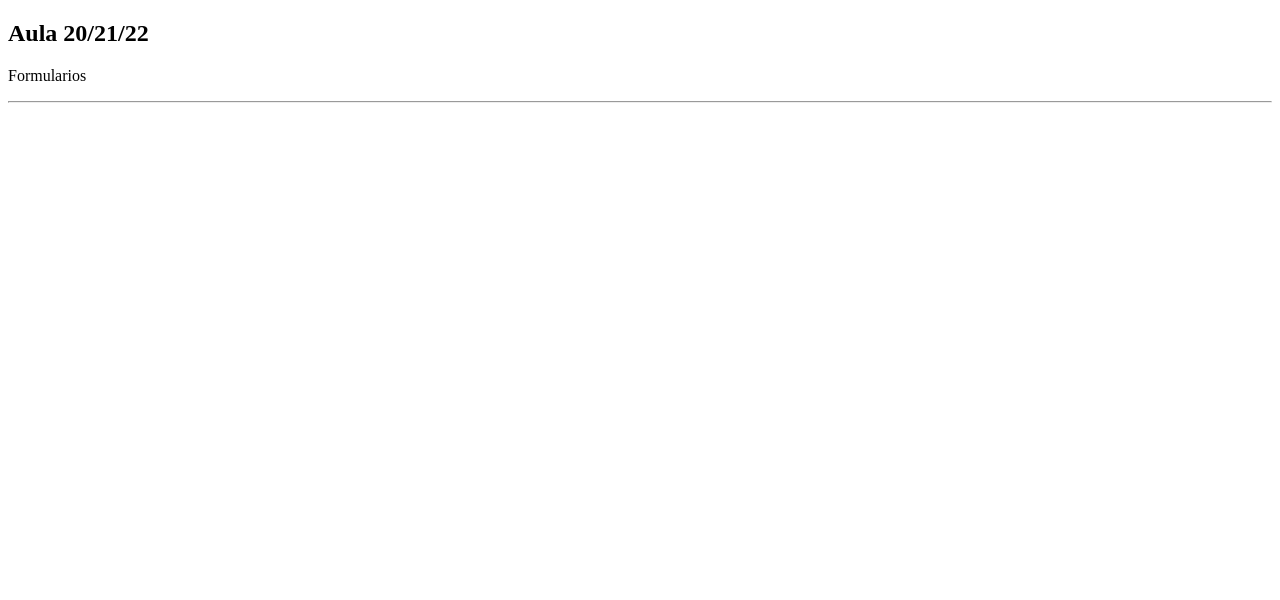
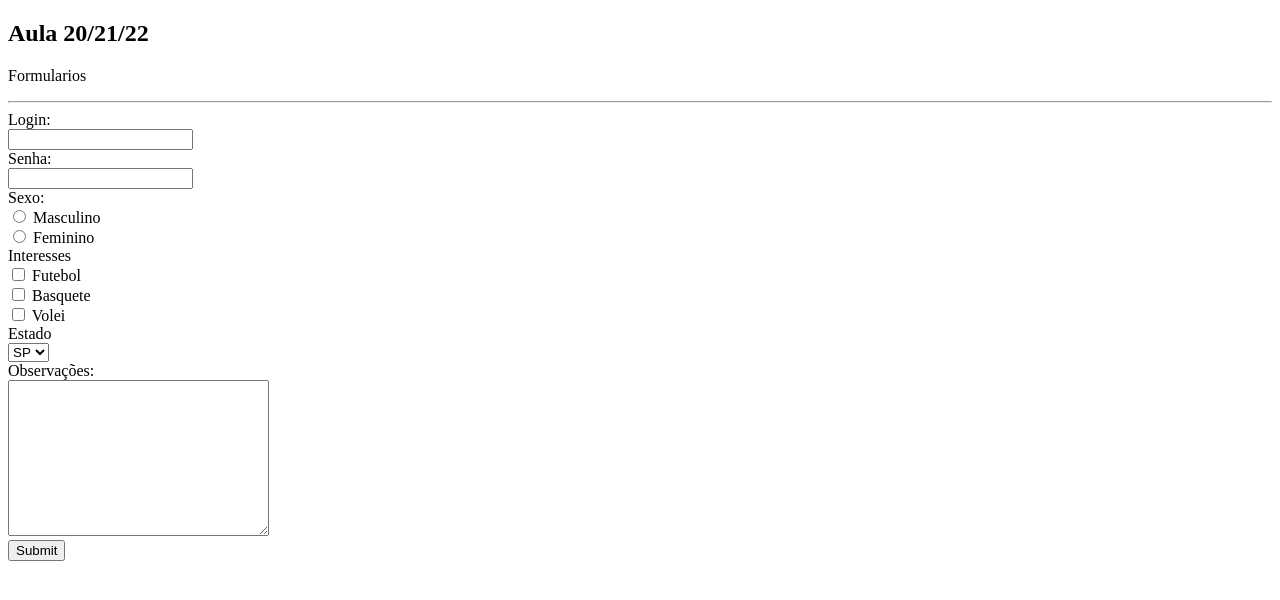
Before and after one commit to diogjunior100/Developer_Web, a plain HTML site: page formularios.html in a window 1280 px wide. Drawn offline with Linux system fonts and the light colour scheme.

Commit message:
Finaliza arquivo formularios

```diff
--- a/formularios.html
+++ b/formularios.html
@@ -15,8 +15,39 @@
         <p>Formularios</p>
         <hr>
 
+        <form>
+            Login:<br>
+            <input type="text" name="login">
+            <br>
 
+            Senha:<br>
+            <input type="text" name="senha">
+            <br>
 
+            Sexo:<br>
+            <input type="radio" name="sexo" value="M"> Masculino<br>
+            <input type="radio" name="sexo" value="F"> Feminino<br>
+
+            Interesses<br>
+            <input type="checkbox" name="interesses"> Futebol<br>
+            <input type="checkbox" name="interesses"> Basquete<br>
+            <input type="checkbox" name="interesses"> Volei<br>
+
+            Estado<br>
+            <select name="estado" id="">
+                <option value="sp">SP</option>
+                <option value="pi">PI</option>
+                <option value="rj">RJ</option>
+                <option value="ce">CE</option>
+            </select>
+            <br>
+
+            Observações: <br>
+            <textarea name="" id="" cols="30" rows="10"></textarea>
+            <br>
+
+            <input type="submit" name="cadastrar">
+        </form>
 
 
     </body>
```
